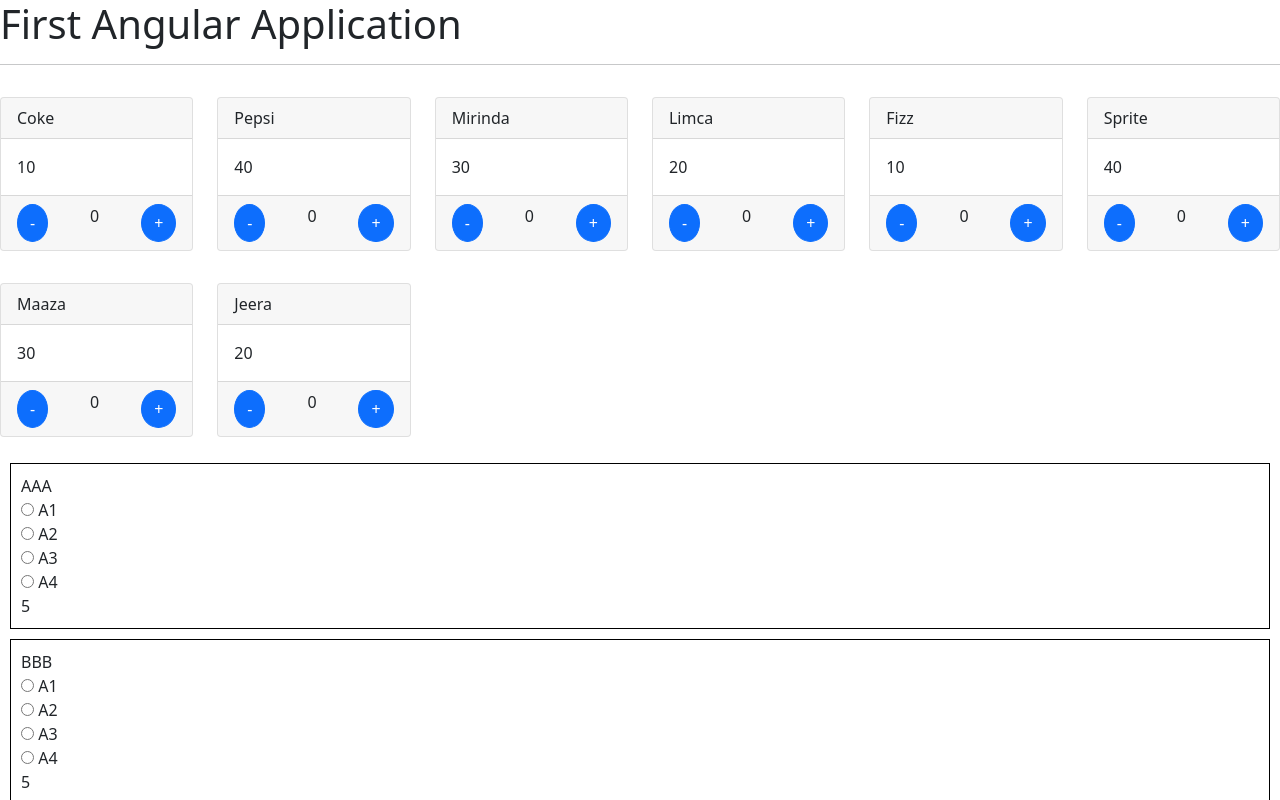
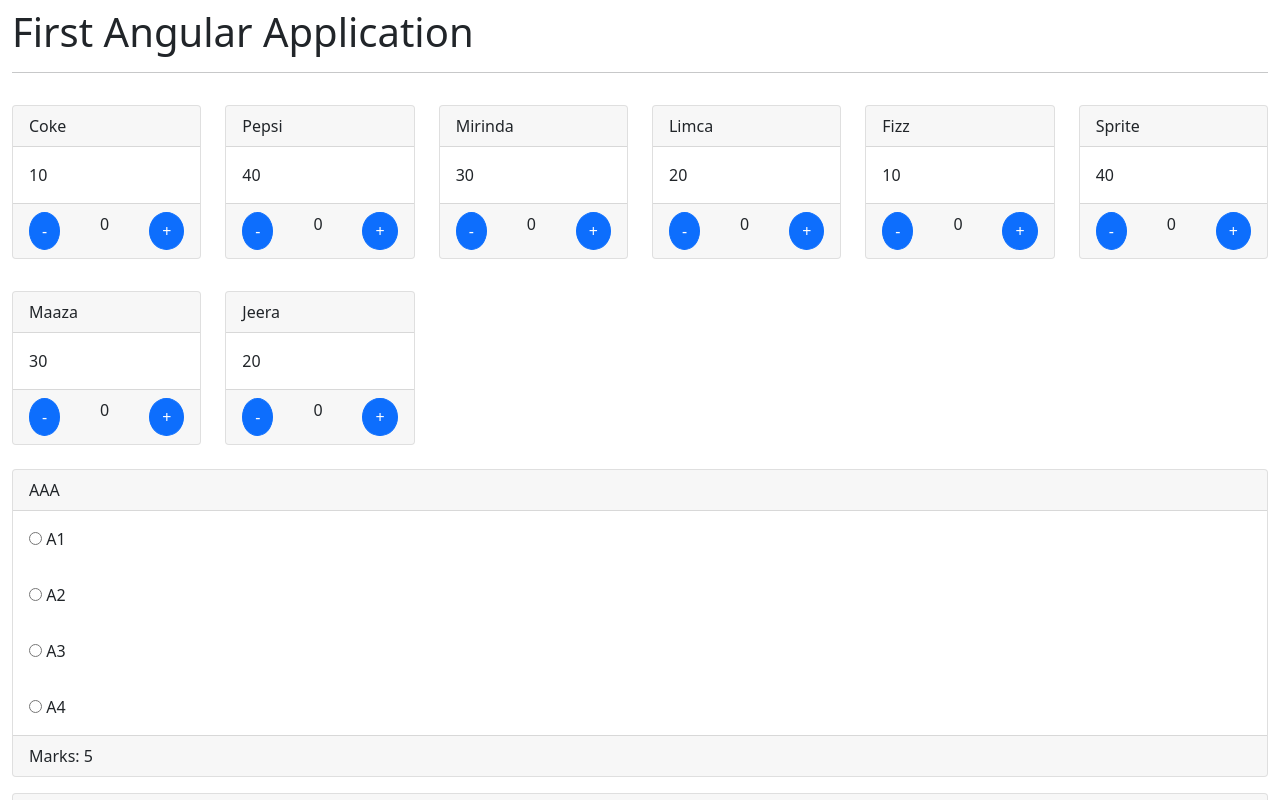
Before and after one commit to praveensinghkmr/angular-angular-ivy-ru5hqu, an Angular app: page / in a window 1280 px wide. Shown: the top 800 px of the page. Built offline with nearby package versions, Linux system fonts and the light colour scheme.

Commit message:
adding card style to questions

```diff
--- a/src/app/app.component.html
+++ b/src/app/app.component.html
@@ -1,4 +1,4 @@
-<div>
+<div class="container-fluid mt-2">
   <h1>First Angular Application</h1>
   <hr />
 
--- a/src/app/test1.component.ts
+++ b/src/app/test1.component.ts
@@ -3,32 +3,34 @@
 @Component({
   selector: 'test1',
   template: `
-
-  <div *ngFor="let question of questions"
-    style="border: 1px solid black; margin:10px; padding:10px" >
-    <div>
+  <div class="row">
+  <div class="col-12" *ngFor="let question of questions">
+  <div class = "card mt-2 mb-2">
+    <div class="card-header">
       {{question.statement}}
     </div>
-    <div>
+    <div class="card-body">
       <input type="radio" value="1">
       {{question.option1}}
     </div>
-    <div>
+    <div class="card-body">
       <input type="radio" value="2">
       {{question.option2}}
     </div>
-    <div>
+    <div class="card-body">
       <input type="radio" value="3">
       {{question.option3}}
       </div>
-    <div>
+    <div class="card-body">
       <input type="radio" value="4">
       {{question.option4}}
     </div>
 
-    <div>
-      {{question.marks}}
+    <div class="card-footer">
+      Marks: {{question.marks}}
     </div>
+  </div>
+  </div>
   </div>
   `,
 })
```
